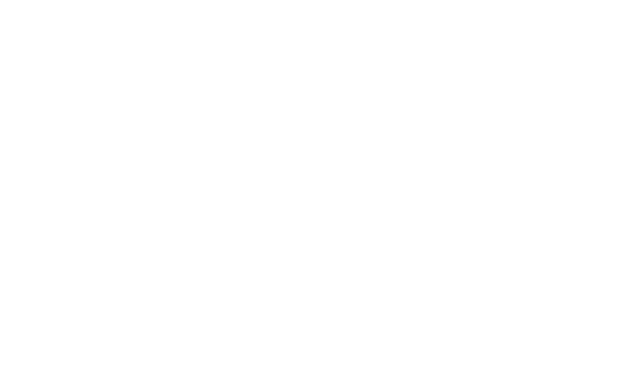
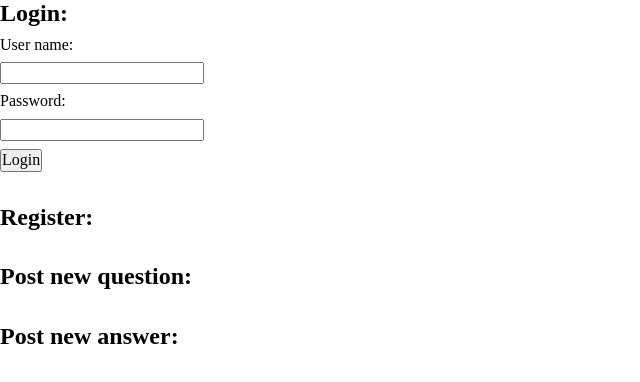
Before and after one commit to giedrius-tumosa/baigiamasis-darbas-202302, a React (Create React App) app: page / in a window 1280 px wide. Shown: the top 382 px of the page, without its empty margins (0-640 px from the left). Built offline with nearby package versions, Linux system fonts and the light colour scheme.

Commit message:
completed login form

```diff
--- a/src/App.jsx
+++ b/src/App.jsx
@@ -1,5 +1,18 @@
+import "./styles/App.scss";
+import FormLogin from "./components/forms/FormLogin";
+import FormRegister from "./components/forms/FormRegister";
+import FormNewQuestion from "./components/forms/FormNewQuestion";
+import FormNewAnswer from "./components/forms/FormNewAnswer";
+
 function App() {
-  return <></>;
+  return (
+    <>
+      <FormLogin />
+      <FormRegister />
+      <FormNewQuestion />
+      <FormNewAnswer />
+    </>
+  );
 }
 
 export default App;
--- /dev/null
+++ b/src/components/forms/FormLogin.jsx
@@ -0,0 +1,55 @@
+import { Formik, Form, Field, ErrorMessage } from "formik";
+import * as Yup from "yup";
+
+const FormLogin = () => {
+  const validationSchema = Yup.object().shape({
+    userName: Yup.string().required("Required field."),
+    userPassword: Yup.string().required("Required field."),
+  });
+
+  return (
+    <>
+      <div className="formLoginWrapper">
+        <h2>Login:</h2>
+        <Formik
+          initialValues={{
+            userName: "",
+            userPassword: "",
+          }}
+          validationSchema={validationSchema}
+          onSubmit={(values, { resetForm }) => {
+            console.log("FormLogin", values);
+            resetForm({
+              userName: "",
+              userPassword: "",
+            });
+          }}
+        >
+          {({ errors, touched }) => (
+            <Form>
+              <div className="userNameWrapper">
+                <label htmlFor="userName">User name: </label>
+                <Field name="userName" id="userName" />
+                <ErrorMessage name="userName">
+                  {(message) => <div className="formErrorMessage">{message}</div>}
+                </ErrorMessage>
+              </div>
+              <div className="userPasswordWrapper">
+                <label htmlFor="userPassword">Password: </label>
+                <Field name="userPassword" id="userPassword" />
+                <ErrorMessage name="userPassword">
+                  {(message) => <div className="formErrorMessage">{message}</div>}
+                </ErrorMessage>
+              </div>
+              <div className="buttonSubmit">
+                <button type="submit">Login</button>
+              </div>
+            </Form>
+          )}
+        </Formik>
+      </div>
+    </>
+  );
+};
+
+export default FormLogin;
--- /dev/null
+++ b/src/components/forms/FormNewAnswer.jsx
@@ -0,0 +1,30 @@
+import { Formik, Form, Field } from "formik";
+import * as Yup from "yup";
+import { useState } from "react";
+
+const FormNewAnswer = () => {
+  const [values, setValues] = useState();
+
+  const validationSchema = Yup.object().shape({});
+
+  const handleSubmit = (e) => {};
+
+  return (
+    <>
+      <div className="formNewAnswerWrapper">
+        <h2>Post new answer:</h2>
+        <Formik
+          initialValues={values}
+          validationSchema={validationSchema}
+          onSubmit={(values) => {
+            console.log("FormNewAnswer", values);
+          }}
+        >
+          {({ errors, touched }) => <Form></Form>}
+        </Formik>
+      </div>
+    </>
+  );
+};
+
+export default FormNewAnswer;
--- /dev/null
+++ b/src/components/forms/FormNewQuestion.jsx
@@ -0,0 +1,30 @@
+import { Formik, Form, Field } from "formik";
+import * as Yup from "yup";
+import { useState } from "react";
+
+const FormNewQuestion = () => {
+  const [values, setValues] = useState();
+
+  const validationSchema = Yup.object().shape({});
+
+  const handleSubmit = (e) => {};
+
+  return (
+    <>
+      <div className="formNewQuestionWrapper">
+        <h2>Post new question:</h2>
+        <Formik
+          initialValues={values}
+          validationSchema={validationSchema}
+          onSubmit={(values) => {
+            console.log("FormNewQuestion", values);
+          }}
+        >
+          {({ errors, touched }) => <Form></Form>}
+        </Formik>
+      </div>
+    </>
+  );
+};
+
+export default FormNewQuestion;
--- /dev/null
+++ b/src/components/forms/FormRegister.jsx
@@ -0,0 +1,28 @@
+import { Formik, Form, Field } from "formik";
+import * as Yup from "yup";
+import { useState } from "react";
+
+const FormRegister = () => {
+  const [values, setValues] = useState();
+
+  const validationSchema = Yup.object().shape({});
+
+  return (
+    <>
+      <div className="formRegisterWrapper">
+        <h2>Register:</h2>
+        <Formik
+          initialValues={values}
+          validationSchema={validationSchema}
+          onSubmit={(values) => {
+            console.log("FormRegister", values);
+          }}
+        >
+          {({ errors, touched }) => <Form></Form>}
+        </Formik>
+      </div>
+    </>
+  );
+};
+
+export default FormRegister;
--- a/src/data/data.json
+++ b/src/data/data.json
@@ -2,10 +2,10 @@
   "users": [
     {
       "id": "",
-      "name": "",
-      "profileImgUrl": "",
-      "email": "",
-      "password": ""
+      "userName": "",
+      "userProfileImgUrl": "",
+      "userEmail": "",
+      "userPassword": ""
     }
   ],
   "questions": [
--- a/src/styles/_common.scss
+++ b/src/styles/_common.scss
@@ -5,3 +5,24 @@
 @import url("https://fonts.googleapis.com/css2?family=Montserrat:wght@300;400;600;700&display=swap");
 
 // Global styles
+
+//TODO: temporary delete START
+input,
+textarea,
+label,
+button {
+  margin-bottom: 0.5rem;
+}
+
+.formErrorMessage {
+  color: red;
+}
+
+#root > * {
+  margin-bottom: 2rem;
+  h2 {
+    margin-bottom: 0.5rem;
+  }
+}
+
+//TODO: temporary delete END
--- a/src/styles/_reset.scss
+++ b/src/styles/_reset.scss
@@ -18,12 +18,13 @@
 input,
 textarea,
 label,
+button,
 a {
   display: block;
- }
+}
 a {
   text-decoration: none;
- }
+}
 img {
   display: block;
   width: 100%;
```
